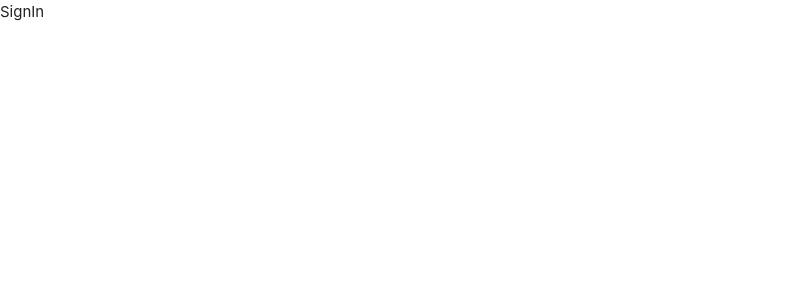
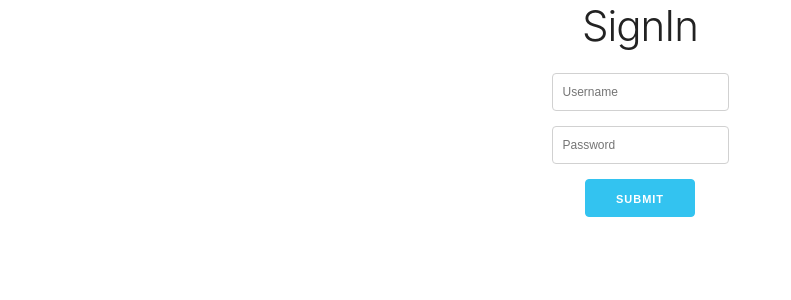
Before and after one commit to ZeeshaanMaudar/recipes-app, a React (Create React App) app in the folder client/: page /signin in a window 1280 px wide. Shown: the top 300 px of the page, without its empty margins (0-791 px from the left). Built offline with nearby package versions, Linux system fonts and the light colour scheme.

Commit message:
Creating SignIn Component and link to DB

```diff
--- a/client/src/components/Auth/Signin.js
+++ b/client/src/components/Auth/Signin.js
@@ -1,13 +1,83 @@
 import React, { Component } from 'react';
+import { Mutation } from 'react-apollo';
+
+import { SIGNIN_USER } from '../../queries';
+import Error from '../Error';
+
+const initialState = {
+  username: "",
+  password: ""
+};
 
 class SignIn extends Component {
   constructor(props) {
     super(props);
-    this.state = {};
-  }
+    this.state = { ...initialState };
+  };
+
+  clearState = () => {
+    this.setState({ ...initialState })
+  };
+
+  handleChange = element => {
+    const { name, value } = element.target;
+
+    this.setState({ [name]: value });
+  };
+
+  handleSubmit = (event, signinUser) => {
+    event.preventDefault();
+    signinUser().then(data => {
+      console.log(data);
+      this.clearState();
+    });
+  };
+
+  validateForm = () => {
+    const { username, password } = this.state;
+
+    const isInvalid = !username || !password;
+
+    return isInvalid;
+  };
+
   render() {
+    const { username, password } = this.state;
+
     return (
-      <div>SignIn</div>
+      <div className="App">
+        <h2 className="App">SignIn</h2>
+        <Mutation mutation={SIGNIN_USER} variables={{ username, password }}>
+          {(signinUser, { data, loading, error }) => {
+            return (
+              <form className="form" onSubmit={event => this.handleSubmit(event, signinUser)}>
+                <input
+                  type="text"
+                  name="username"
+                  placeholder="Username"
+                  value={username}
+                  onChange={this.handleChange}
+                />
+                <input
+                  type="password"
+                  name="password"
+                  placeholder="Password"
+                  value={password}
+                  onChange={this.handleChange}
+                />
+                <button
+                  type="submit"
+                  className="button-primary"
+                  disabled={loading || this.validateForm()}
+                >
+                    Submit
+                  </button>
+                {error && <Error {...{ error }} />}
+              </form>
+            );
+          }}
+        </Mutation>
+      </div>
     );
   }
 };
```
